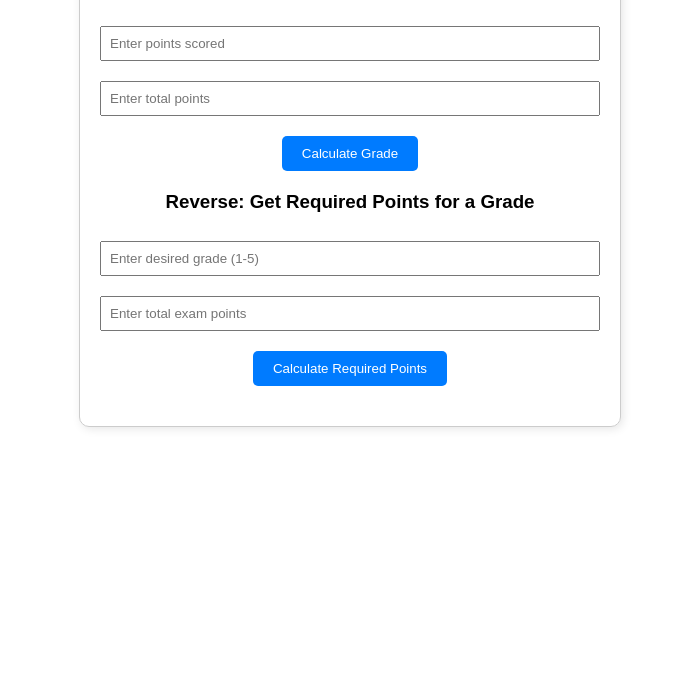
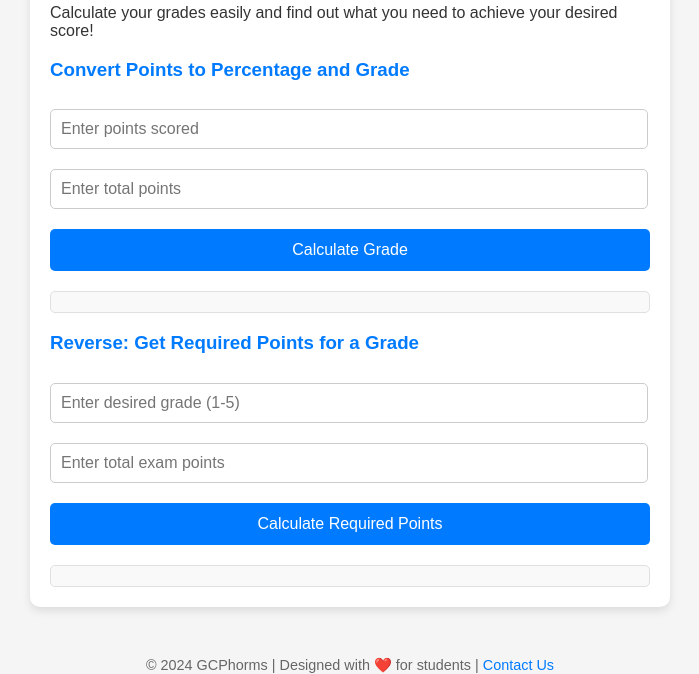
Before and after one commit to GCPhorms/.Github.io, a plain HTML site: page index.html in a window 1280 px wide. Shown: the part 146-820 px from the top of the page, without its empty margins (290-989 px from the left). Drawn offline with Linux system fonts and the light colour scheme.

Commit message:
Update index.html

```diff
--- a/index.html
+++ b/index.html
@@ -3,64 +3,117 @@
 <head>
   <meta charset="UTF-8">
   <meta name="viewport" content="width=device-width, initial-scale=1.0">
-  <title>Grade Calculator</title>
+  <title>GCPhorms - Grade Calculator</title>
   <style>
+    /* General Styling */
     body {
-      font-family: Arial, sans-serif;
-      text-align: center;
-      margin: 20px;
+      font-family: 'Arial', sans-serif;
+      margin: 0;
+      padding: 0;
+      background-color: #f5f5f5;
+      color: #333;
     }
+
+    h1, h3 {
+      color: #007BFF;
+    }
+
+    h1 {
+      font-size: 2rem;
+    }
+
     .container {
-      max-width: 500px;
-      margin: auto;
+      max-width: 600px;
+      margin: 50px auto;
+      background: #fff;
       padding: 20px;
-      border: 1px solid #ccc;
       border-radius: 10px;
-      box-shadow: 2px 2px 10px rgba(0, 0, 0, 0.1);
+      box-shadow: 0 4px 8px rgba(0, 0, 0, 0.1);
     }
+
+    /* Input Fields */
     input {
       margin: 10px 0;
-      padding: 8px;
-      width: calc(100% - 20px);
+      padding: 10px;
+      width: calc(100% - 24px);
+      font-size: 1rem;
+      border: 1px solid #ccc;
+      border-radius: 5px;
     }
+
+    /* Buttons */
     button {
-      padding: 10px 20px;
+      width: 100%;
+      padding: 12px;
       margin-top: 10px;
-      cursor: pointer;
+      font-size: 1rem;
       background-color: #007BFF;
       color: white;
       border: none;
       border-radius: 5px;
+      cursor: pointer;
+      transition: background-color 0.3s;
     }
+
     button:hover {
       background-color: #0056b3;
     }
+
+    /* Results Section */
     .output {
       margin-top: 20px;
-      font-size: 18px;
+      font-size: 1rem;
+      padding: 10px;
+      border: 1px solid #e0e0e0;
+      background: #f9f9f9;
+      border-radius: 5px;
+    }
+
+    /* Footer */
+    footer {
+      text-align: center;
+      margin-top: 20px;
+      font-size: 0.9rem;
+      color: #666;
+    }
+
+    footer a {
+      color: #007BFF;
+      text-decoration: none;
+    }
+
+    footer a:hover {
+      text-decoration: underline;
     }
   </style>
 </head>
 <body>
   <div class="container">
-    <h1>Grade Calculator</h1>
+    <h1>GCPhorms - Grade Calculator</h1>
+    <p>Calculate your grades easily and find out what you need to achieve your desired score!</p>
+
     <h3>Convert Points to Percentage and Grade</h3>
-    <input type="number" id="points" placeholder="Enter points scored">
-    <input type="number" id="totalPoints" placeholder="Enter total points">
+    <input type="number" id="points" placeholder="Enter points scored" required>
+    <input type="number" id="totalPoints" placeholder="Enter total points" required>
     <button onclick="calculateGrade()">Calculate Grade</button>
     <div class="output" id="result"></div>
 
     <h3>Reverse: Get Required Points for a Grade</h3>
-    <input type="number" id="desiredGrade" placeholder="Enter desired grade (1-5)">
-    <input type="number" id="examTotalPoints" placeholder="Enter total exam points">
+    <input type="number" id="desiredGrade" placeholder="Enter desired grade (1-5)" required>
+    <input type="number" id="examTotalPoints" placeholder="Enter total exam points" required>
     <button onclick="calculateRequiredPoints()">Calculate Required Points</button>
     <div class="output" id="requiredResult"></div>
   </div>
+
+  <footer>
+    © 2024 GCPhorms | Designed with ❤️ for students | <a href="#">Contact Us</a>
+  </footer>
 
   <script>
     function calculateGrade() {
       const points = parseFloat(document.getElementById("points").value);
       const totalPoints = parseFloat(document.getElementById("totalPoints").value);
+
       if (isNaN(points) || isNaN(totalPoints) || totalPoints <= 0) {
         document.getElementById("result").textContent = "Please enter valid numbers.";
         return;
@@ -82,6 +135,7 @@
     function calculateRequiredPoints() {
       const desiredGrade = parseInt(document.getElementById("desiredGrade").value);
       const examTotalPoints = parseFloat(document.getElementById("examTotalPoints").value);
+
       if (isNaN(desiredGrade) || isNaN(examTotalPoints) || examTotalPoints <= 0) {
         document.getElementById("requiredResult").textContent = "Please enter valid numbers.";
         return;
```
